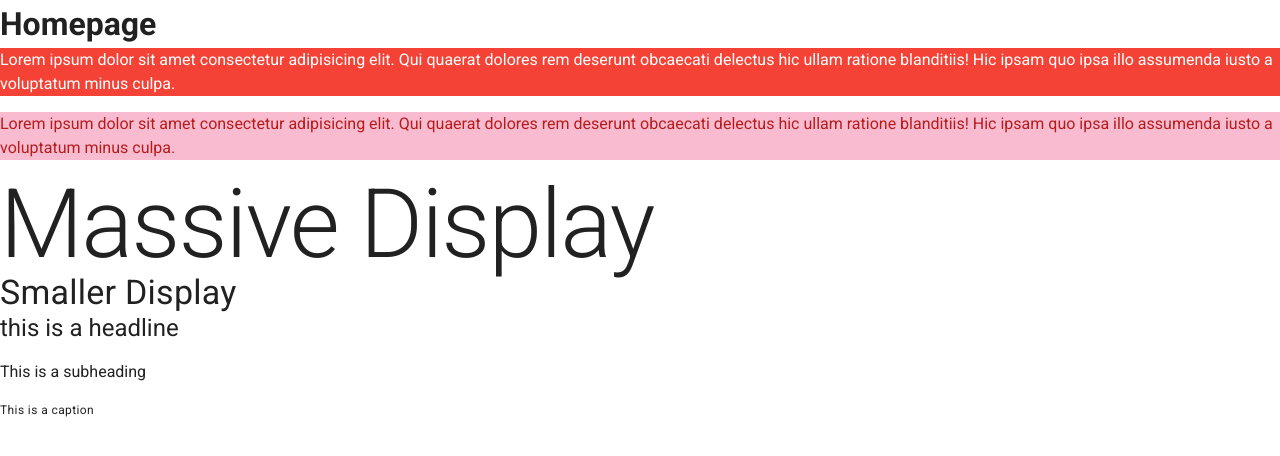
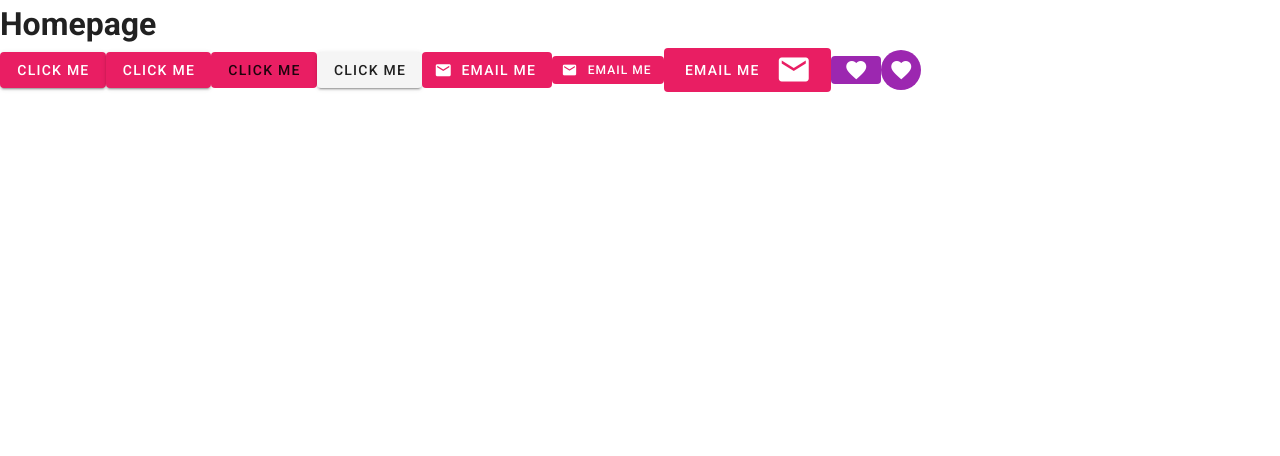
Before and after one commit to KlaytonJr/todo-ninja-vuetify, a Vue app: page / in a window 1280 px wide. Shown: the top 456 px of the page. Built offline with nearby package versions, Linux system fonts and the light colour scheme.

Commit message:
Informations: 	- Buttons & Icons

```diff
--- a/src/views/Home.vue
+++ b/src/views/Home.vue
@@ -1,13 +1,41 @@
 <template>
   <div class="home">
     <h1>Homepage</h1>
-    <p class="red white--text">Lorem ipsum dolor sit amet consectetur adipisicing elit. Qui quaerat dolores rem deserunt obcaecati delectus hic ullam ratione blanditiis! Hic ipsam quo ipsa illo assumenda iusto a voluptatum minus culpa.</p>
-    <p class="pink lighten-4 red--text text--darken-4">Lorem ipsum dolor sit amet consectetur adipisicing elit. Qui quaerat dolores rem deserunt obcaecati delectus hic ullam ratione blanditiis! Hic ipsam quo ipsa illo assumenda iusto a voluptatum minus culpa.</p>
-    <h1 class="display-4">Massive Display</h1>
-    <h4 class="display-1">Smaller Display</h4>
-    <p class="headline">this is a headline</p>
-    <p class="subheading">This is a subheading</p>
-    <p class="caption">This is a caption</p>
+
+    <v-btn class="pink white--text">Click me</v-btn>
+
+    <v-btn dark color="pink">Click me</v-btn>
+
+    <v-btn depressed color="pink">Click me</v-btn>
+    <!-- Remove the box-shadow -->
+
+    <v-btn flat>Click me</v-btn>
+    <!-- Background transparent -->
+
+    <!-- ICONS -->
+    <v-btn depressed class="pink white--text">
+      <v-icon left>mdi-email</v-icon>
+      <span>email me</span>
+    </v-btn>
+
+    <v-btn depressed small class="pink white--text">
+      <v-icon left small>mdi-email</v-icon>
+      <span>email me</span>
+    </v-btn>
+
+    <v-btn depressed large class="pink white--text">
+      <span>email me</span>
+      <v-icon large class="pl-4">mdi-email</v-icon>
+    </v-btn>
+
+    <v-btn depressed small dark color="purple">
+      <v-icon>mdi-heart</v-icon>
+    </v-btn>
+
+    <v-btn fab depressed small dark color="purple">
+      <v-icon>mdi-heart</v-icon>
+    </v-btn>
+
   </div>
 </template>
 
```
